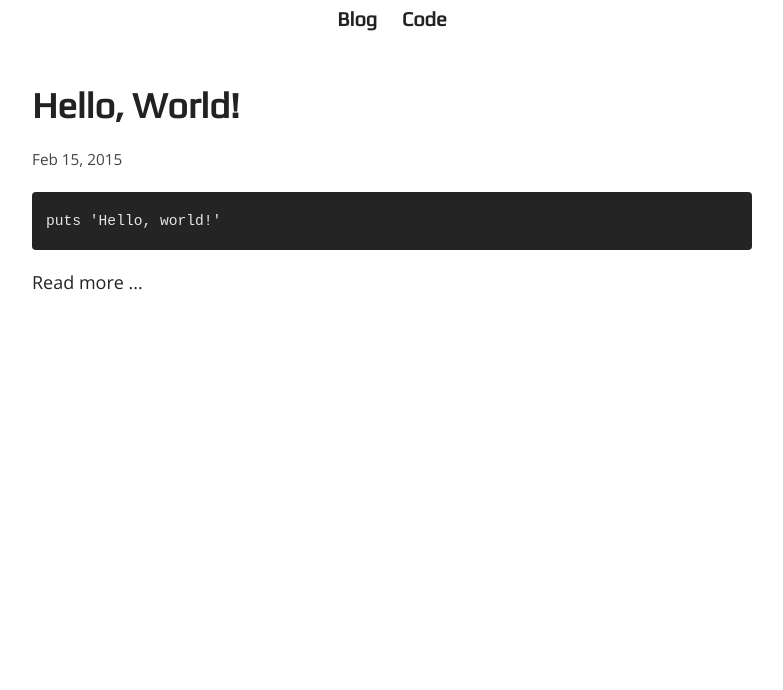
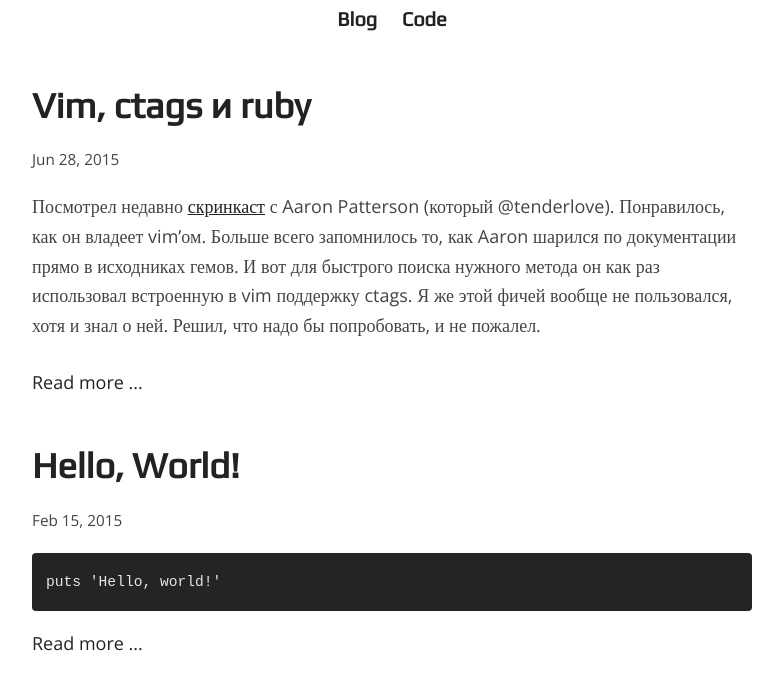
Before and after one commit to schfkt/schfkt.github.io, a Jekyll site: the page built from index.html, in a window 1280 px wide. Shown: the top 690 px of the page, without its empty margins (248-1031 px from the left). Built offline with Jekyll 4.4.1, drawn with Linux system fonts in a browser that asks for light colours; some of the changed lines change nothing that is shown.

Commit message:
Add new post. Fix UI bugs

```diff
--- /dev/null
+++ b/_posts/2015-06-28-vim-ctags-and-ruby.md
@@ -0,0 +1,219 @@
+---
+layout: post
+title: "Vim, ctags и ruby"
+date: 2015-06-28
+---
+
+Посмотрел недавно [скринкаст](http://www.pluralsight.com/courses/play-by-play-aaron-patterson)
+с Aaron Patterson (который @tenderlove). Понравилось, как он владеет vim'ом.
+Больше всего запомнилось то, как Aaron шарился по документации прямо в исходниках
+гемов. И вот для быстрого поиска нужного метода он как раз использовал встроенную
+в vim поддержку ctags. Я же этой фичей вообще не пользовался, хотя и знал о ней.
+Решил, что надо бы попробовать, и не пожалел.
+
+## Установка и настройка ctags
+
+В OS X из коробки есть какой-то бинарник ctags, но он не православный.
+Нам же нужен exuberant ctags. Накатим его при помощи homebrew и возрадуемся:
+
+    $ brew install ctags
+
+И дабы убедиться, что ctags стал православным, запустим команду:
+
+    $ ctags --version
+    Exuberant Ctags 5.8, Copyright (C) 1996-2009 Darren Hiebert
+      Compiled: Mar 16 2015, 23:48:18
+      Addresses: <dhiebert@users.sourceforge.net>, http://ctags.sourceforge.net
+      Optional compiled features: +wildcards, +regex
+
+Для ctags можно создать глобальный конфиг, чтобы постоянно не указывать гору опций
+при его запуске. Положить его нужно в `~/.ctags`:
+
+    $ cat ~/.ctags
+    --recurse=yes
+    --tag-relative=yes
+    --fields=+l
+    --languages=ruby,javascript
+    --exclude=.git
+    --exclude=node_modules
+    --exclude=log
+    --exclude=*.min.js
+
+Oписание опций:
+
++ `--recurse=yes` -- указывает, что при поиске файлов для сканирования заданную
+директорию нужно обходить рекурсивно.
++ `--tag-relative=yes` -- в тэг-файле пути к просканированным файлам будут указываться
+относительно этого самого тэг-файла.
++ `--fields=+l` -- необходимо для плагина YouCompleteMe. Об этом чуть ниже.
++ `--languages=ruby,javascript` -- теги для каких языков генерировать. Список всех
+поддерживаемых языков можно получить, запустив `ctags --list-languages`.
++ `--exclude` -- какие файлы/папки не сканировать.
+
+## Используем ctags с vim'ом
+
+Чтобы vim'у откуда было брать идентификаторы (они же тэги),
+нужно сперва запустить ctags, который в свою очередь сгенерирует файл с ними:
+
+    $ ctags
+    $ ll tags
+    -rw-r--r--  1 schfkt  staff    13K 28 июн 22:05 tags
+
+По-дефолту, vim как раз ищет тэги в файле tags в директории, в которой он запущен.
+Поэтому больше ничего конфигурировать не нужно и можно опробовать на деле
+следующие хоткеи/команды в vim'е:
+
++ `CTRL-]` -- перейти к определению идентификатора, на котором сейчас расположен
+курсор.
++ `g]` -- вывести список всех мест, где находится идентификатор под курсором.
++ `CTRL+t` -- вернуться назад (после перехода по тэгу).
++ `:tag destroy` -- найти ключевое слово destroy. Аналогично тому, что делает `CTRL+]`.
+
+Мне хватает этих команд, но на самом деле их гораздо больше. Полный список можно
+глянуть в хелпе (`:h tags`).
+
+Важный момент: после внесения изменений в код, ctags нужно запускать снова. Чтобы
+новые идентификаторы добавились в tags-файл. Делать это руками каждый раз
+утомительно. Но автоматизировать процесс можно, добавив следующую строчку в
+.vimrc:
+
+    au BufWritePost *.js,*.rb silent! !ctags 2> /dev/null &
+
+Таким образом Vim, после каждой записи в файл с расширением rb или js, будет
+запускать команду `ctags 2> /dev/null &`.
+
+## Примеры использования команд в vim'е
+
+Описание всех этих команд на словах может быть не совсем ясно. Особенно тому,
+кто и не знал об их существовании. Поэтому далее я приведу парочку наглядных
+примеров с экраноснимками.
+
+Например, сейчас мы находимся в каком-то спеке, курсор расположен на `User`:
+![переход к идентификатору под курсором](/images/ctags-vim-before-jump.png)
+
+Жмём `CTRL+]` и оказываемся в этой самой модельке `User`.
+![результат перехода](/images/ctags-vim-after-jump.png)
+
+Чтобы вернуться назад в спек, можно воспользоваться комбинацией `CTRL+t`.
+Аналогично, к этой модельке можно перейти при помощи команды `:tag User`.
+
+`g]` команда выводит список всех мест где найден идентификатор, расположенный
+под курсором:
+![список всех мест с идентификатором](/images/vim-ctags-g-bracket.png)
+
+## Интеграция с другими плагинами
+
+### [YouCompleteMe](https://github.com/Valloric/YouCompleteMe)
+
+Этот плагин может собирать идентификаторы из файлов с тэгами и использовать
+эти идентификаторы для автодополнения. Чтобы воспользоваться фичей, необходимо:
+
++ При генерации тегов запускать ctags с параметром `--fields=+l`
++ Включить фичу, добавив строчку в .vimrc:
+
+        let g:ycm_collect_identifiers_from_tags_files = 1
+
+### [ctrlp.vim](https://github.com/kien/ctrlp.vim)
+
+CtrlP -- это такой прикольный плагин, при помощи которого можно быстро переходить
+к чему угодно (файлам, буферам, тэгам etc.). Он выводит список чего-то, и этот
+список можно фильтровать, начиная печатать текст. Из коробки плагин умеет выводить
+тэги и позволяет переходить к ним. Чтобы вывести список тэгов, нужно пульнуть
+`:CtrlPTag`. Снизу появится окошко с тэгами:
+![CtrlPTag](/images/ctags-vim-ctrlp.png)
+
+На скриншоте видно, что список тэгов отфильтрован по `create_table`. Для перехода
+по тэгу достаточно нажать `Enter`. У меня для удобства команда повешена на
+хоткей:
+
+    nnoremap <leader>t :CtrlPTag<CR>
+
+### [Tagbar](https://github.com/majutsushi/tagbar)
+
+Экраноснимок лучше тысячи слов:
+![Tagbar](/images/vim-ctags-tagbar.png)
+
+Вот эта панелька справа и есть Tagbar. Он собирает идентификаторы и отображает
+их относительно классов, модулей etc. Довольно удобно. К идентификатору можно
+также перейти, достаточно нажать `Enter`. При этом Tagbar не нуждается в
+заранее сгенерированном файле с тэгами. Он генерирует его сам на лету и хранит
+в памяти.
+
+## Всякие годные штуки для ruby
+
+Братишка Tim Pope угорел и навернул достаточное количество всяких гемов и плагинов,
+которые сильно упрощают работу с ruby в vim'е. О них и пойдёт дальнейшее
+повествование.
+
+### Генерируем тэги для stdlib и гемов
+
+Если вы, как и я, используете rbenv вместе с плагином ruby-build, то можно
+дополнить их другим плагином. После установки новой версии ruby при помощи ruby-build,
+он будет автоматически генерировать тэги для стандартной библиотеки этих самых ruby.
+Выполним следующие шаги:
+
+- Устанавливаем [плагин для rbenv](https://github.com/tpope/rbenv-ctags):
+
+        $ git clone git://github.com/tpope/rbenv-ctags.git \
+            ~/.rbenv/plugins/rbenv-ctags
+
+- Запускаем `rbenv ctags`, чтобы сгенерировать тэги для активной версии ruby. Или
+же `rbenv ctags 2.2.0`, чтобы сгенерировать тэги для версии 2.2.0. В
+дальнейшем тэги будут генерироваться автоматически после каждой установки
+новой версии ruby.
+
+Осталось автоматизировать генерацию тэгов для гемов. Для этого вышеупомянутый
+Tim Pope напилил [другой гем](https://github.com/tpope/gem-ctags).
+
+- Устанавливам гем:
+
+        $ gem install gem-ctags
+
+- Генерируем тэги для уже установленных гемов:
+
+        $ gem ctags
+
+Делать всё это каждый раз руками после установки новой версии ruby не труъ.
+Автоматизируем процесс при помощи плагина
+[rbenv-default-gems](https://github.com/sstephenson/rbenv-default-gems), который
+как раз и занимается накатыванием заданных гемов после установки ruby.
+
+- Установим плагин:
+
+        $ git clone git@github.com:sstephenson/rbenv-default-gems.git \
+            ~/.rbenv/plugins/rbenv-default-gems
+
+- Создадим для него конфиг со следующим содержимым:
+
+        $ cat ~/.rbenv/default-gems
+        gem-ctags
+
+Ну вот, теперь тэги у нас будут генерироваться автоматически как для стандартной
+библиотеки ruby, так и для устанавливаемых гемов. Осталось заставить vim использовать
+эти тэги.
+
+### Прикручиваем всё это дело к vim'у
+
+Чтобы vim начал использовать все эти тэги, которые мы нагенерим для ruby, нужно
+накатить парочку плагинов за авторством того же самого Tim Pope.
+
+Первым делом установим плагин [vim-rbenv](https://github.com/tpope/vim-rbenv).
+Этот плагин указывает vim'у путь до используемой версии ruby и до файла с тэгами
+для неё. С этим плагином может возникнуть проблема, если вы используется в
+качестве шелла zsh. Vim попросту будет использовать всегда системную версию
+ruby вместо выбранной. На странице плагина есть пара вариантов решения этой проблемы.
+Мне же помогло следующее:
+
+    $ sudo mv /etc/{zshenv,zshrc}
+
+После рестарта шелла проблема исчезла.
+
+Теперь установим плагин [vim-bundler](https://github.com/tpope/vim-bundler). Он
+будет указывать vim'у пути до тэгов от гемов, указанных в соответствующем Gemfile.
+
+## Заключение
+
+Вот, собственно, и всё. Теперь у вас vim'е должнен быть сносный автокомплит, который
+дополняет идентификаторы и из stdlib, и из гемов, и из вашего кода. Да и все эти
+идентификаторы можно будет быстро и удобно искать. Картиночка напоследок:
+![vim-zbs-narm](/images/vim-zbs-narm.png)
--- a/_sass/_custom.scss
+++ b/_sass/_custom.scss
@@ -14,13 +14,19 @@ pre {
   padding: 14px;
 }
 
-p code {
+p > code,
+li > code {
   background-color: #e8e6e3;
   padding: 2px 5px;
+  word-wrap: normal;
 }
 
 blockquote {
   font-style: italic;
+}
+
+p img {
+  max-width: 100%;
 }
 
 #container {
```
Also changed, not shown: images/ctags-vim-after-jump.png (added), images/ctags-vim-before-jump.png (added), images/ctags-vim-ctrlp.png (added), images/vim-ctags-g-bracket.png (added), images/vim-ctags-tagbar.png (added), images/vim-zbs-narm.png (added).
